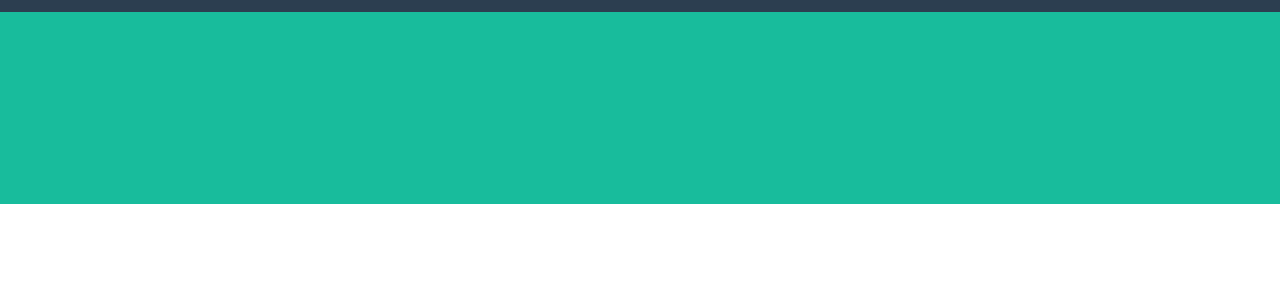
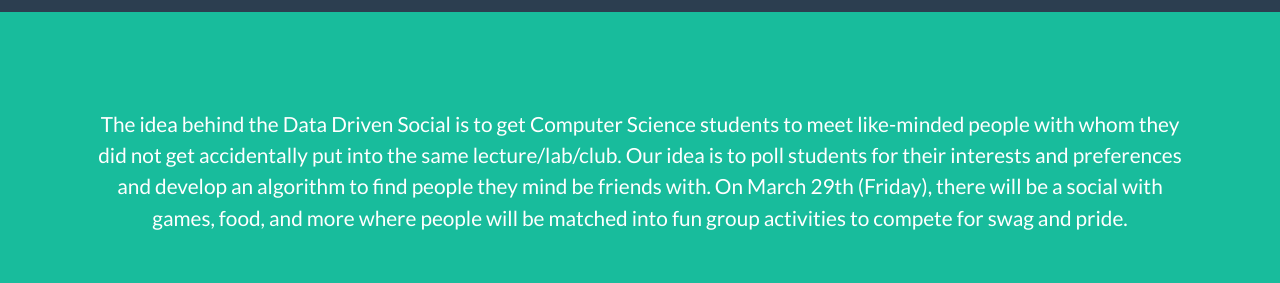
Before and after one commit to mdrjjn/data_driven_social, a plain HTML site: page index.html in a window 1280 px wide. Shown: the part 94-377 px from the top of the page. Drawn offline with Linux system fonts and the light colour scheme.

Commit message:
Added description

```diff
--- a/index.html
+++ b/index.html
@@ -59,6 +59,13 @@
       <!-- <h1 class="text-uppercase mb-0">Start Bootstrap</h1>
       <hr class="star-light">
       <h2 class="font-weight-light mb-0">Web Developer - Graphic Artist - User Experience Designer</h2> -->
+      <p style="font-size:1.3em">The idea behind the Data Driven Social is to get Computer
+        Science students to meet like-minded people with whom they did not get
+        accidentally put into the same lecture/lab/club. Our idea is to poll
+        students for their interests and preferences and develop an algorithm
+        to find people they mind be friends with. On March 29th (Friday), there
+        will be a social with games, food, and more where people will be matched
+        into fun group activities to compete for swag and pride.</p>
     </div>
   </header>
 
```
